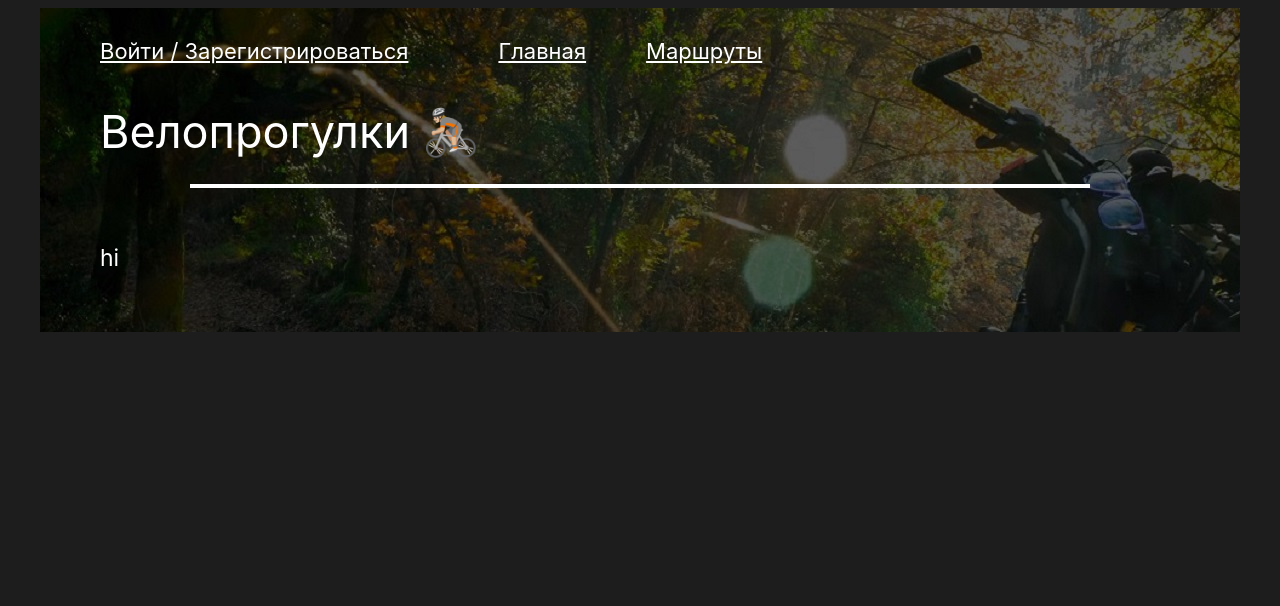
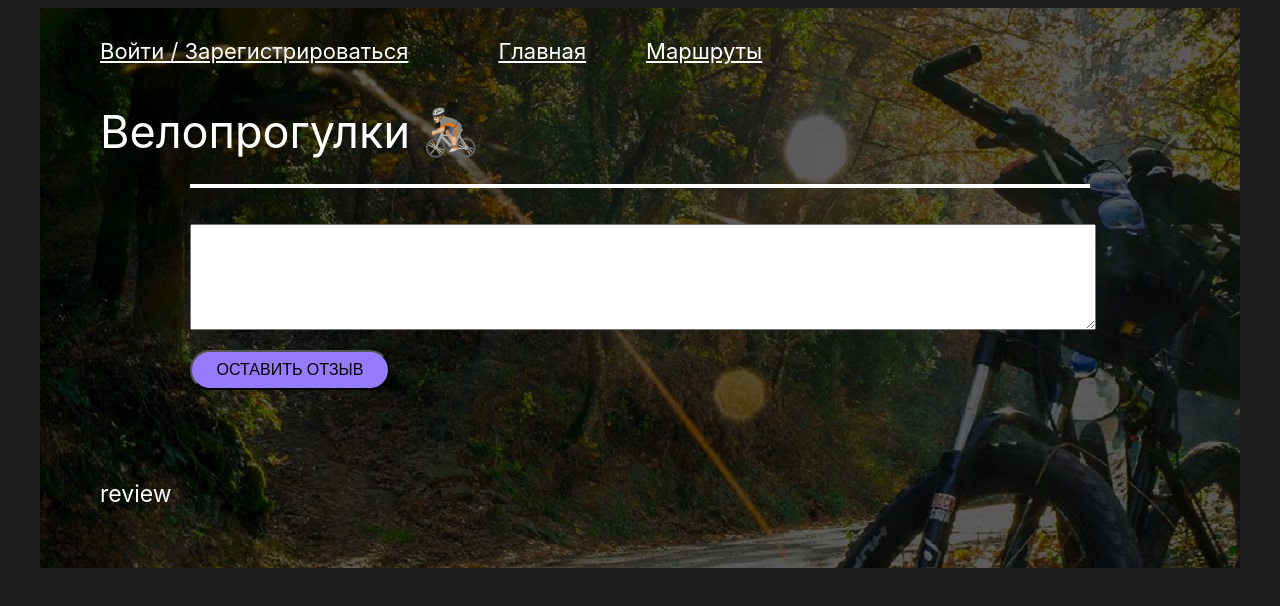
Before and after one commit to Artem-Molchanov/BikeRides, a React (Vite) app in the folder client/: page /reviews in a window 1280 px wide. Shown: the top 606 px of the page. Built offline with nearby package versions, Linux system fonts and the light colour scheme; no server answers.

Commit message:
reviews and edit

```diff
--- a/client/src/App.jsx
+++ b/client/src/App.jsx
@@ -26,11 +26,11 @@ function App() {
   const [allRoutes, setAllRoutes] = useState([]);
   const [allUsers, setAllUsers] = useState([]);
   const [currentRoute, setCurrentRoute] = useState({});
-  const [coord, setCoord] = useState([])
+  const [coord, setCoord] = useState([]);
   const [wayPointsOnMap, setWayPointsOnMap] = useState();
-  const [distance, setDistance] = useState()
-  const [duration, setDuration] = useState()
-
+  const [distance, setDistance] = useState();
+  const [duration, setDuration] = useState();
+  const [change, setChange] = useState(false);
 
   const isRegistered = user && !!user.name;
 
@@ -55,14 +55,15 @@ function App() {
       .get(`${import.meta.env.VITE_API}/track`)
       .then((data) => setAllRoutes(data.data))
       .catch((err) => console.log("Ошибка :", err));
-  }, []);
+    setChange(false);
+  }, [change]);
 
   useEffect(() => {
     axiosInstance
       .get(`${import.meta.env.VITE_API}/track/allUsers`)
       .then((data) => setAllUsers(data.data))
       .catch((err) => console.log("Ошибка :", err));
-  }, []);
+  }, [user]);
 
   return (
     <Router>
@@ -98,6 +99,7 @@ function App() {
               allUsers={allUsers}
               setCurrentRoute={setCurrentRoute}
               setTitle={setTitle}
+			  setChange={setChange}
             />
           }
         />
@@ -110,6 +112,13 @@ function App() {
               allUsers={allUsers}
               currentRoute={currentRoute}
               user={user}
+              wayPointsOnMap={wayPointsOnMap}
+              distance={distance}
+              setChange={setChange}
+              duration={duration}
+              setDuration={setDuration}
+              setDistance={setDistance}
+              setWayPointsOnMap={setWayPointsOnMap}
             />
           }
         />
@@ -122,10 +131,11 @@ function App() {
               currentRoute={currentRoute}
               user={user}
               setTitle={setTitle}
+			  setChange={setChange}
             />
           }
         />
-        <Route path="/reviews" element={<Reviews />} />
+        <Route path="/reviews" element={<Reviews currentRoute={currentRoute} />} />
       </Routes>
     </Router>
   );
--- a/client/src/Pages/AboutPage/AboutPage.jsx
+++ b/client/src/Pages/AboutPage/AboutPage.jsx
@@ -2,6 +2,7 @@ import { useState } from "react";
 import Map from "../../components/MapComponent/Map";
 import { useNavigate } from "react-router-dom";
 import MapForm from "../../components/MapComponent/MapForm";
+import axiosInstance from "../../axiosInstance";
 
 export default function AboutRoute({
   allRoutes,
@@ -9,6 +10,7 @@ export default function AboutRoute({
   currentRoute,
   user,
   setTitle,
+  setChange
 }) {
 
   const navigate = useNavigate();
@@ -21,7 +23,20 @@ export default function AboutRoute({
     navigate('/reviews')
     setTitle(`Маршрут “${currentRoute.name}” - ОТЗЫВЫ`)
   }
-  console.log();
+
+  const submitHandler = async () => {
+    console.log(currentRoute);
+
+    const response = await axiosInstance.delete(
+      `${import.meta.env.VITE_API}/routes/${currentRoute.id}`
+    );
+    if (response.status === 200) {
+      setChange(true);
+      navigate("/account");
+    }
+  };
+
+
 
   return (
     <div className="aboutPage">
@@ -39,7 +54,7 @@ export default function AboutRoute({
             {currentRoute.userId === user.id ? (
               <div className="btnsAccess">
                 <button onClick={navEdits} className="btnEdite">РЕДАКТИРОВАТЬ</button>
-                <button className="btnDelete">УДАЛИТЬ</button>
+                <button onClick={submitHandler} className="btnDelete">УДАЛИТЬ</button>
               </div>
             ) : (
               <div className="none"></div>
--- a/client/src/Pages/AccountPage/AccountPage.jsx
+++ b/client/src/Pages/AccountPage/AccountPage.jsx
@@ -13,7 +13,13 @@ export default function AccountPage({
   setTitle,
   coord,
   setCoord,
-  duration, setDuration,distance, setDistance, wayPointsOnMap, setWayPointsOnMap
+  duration,
+  setDuration,
+  distance,
+  setDistance,
+  wayPointsOnMap,
+  setWayPointsOnMap,
+  setChange,
 }) {
   const initialState = {
     name: "",
@@ -30,10 +36,12 @@ export default function AccountPage({
   const submitHandler = async (e) => {
     e.preventDefault();
     const payload = {
-      ...inputs, coordinates: wayPointsOnMap, routeLength: distance
+      ...inputs,
+      coordinates: wayPointsOnMap,
+      routeLength: distance,
     };
 
-    console.log( "distance", payload)
+    // console.log( "distance", payload)
     const response = await axiosInstance.post(
       `${import.meta.env.VITE_API}/track`,
       payload
@@ -43,7 +51,6 @@ export default function AccountPage({
       setAllRoutes(response.data);
     }
   };
-  console.log(routeUser);
 
   const routeUser = allRoutes.filter((el) => el.userId === user.id);
 
@@ -95,7 +102,6 @@ export default function AccountPage({
             setDuration={setDuration}
             distance={distance}
             setDistance={setDistance}
-
             wayPointsOnMap={wayPointsOnMap}
             setWayPointsOnMap={setWayPointsOnMap}
             coord={coord}
@@ -108,7 +114,13 @@ export default function AccountPage({
         <div className="addNewRout">МОИ МАРШРУТЫ</div>
         <div className="cardTrack">
           {routeUser.map((route, index) => (
-            <Card key={index} route={route} allUsers={allUsers} setCurrentRoute={setCurrentRoute} setTitle={setTitle} />
+            <Card
+              key={index}
+              route={route}
+              allUsers={allUsers}
+              setCurrentRoute={setCurrentRoute}
+              setTitle={setTitle}
+            />
           ))}
         </div>
       </div>
--- a/client/src/Pages/EditPge/EditPage.jsx
+++ b/client/src/Pages/EditPge/EditPage.jsx
@@ -1,43 +1,60 @@
 import { useState } from "react";
 import Map from "../../components/MapComponent/Map";
+import axiosInstance from "../../axiosInstance";
+import { useNavigate } from "react-router-dom";
 
-export default function EditRoute({ allRoutes, allUsers, currentRoute, user }) {
+export default function EditRoute({
+  allRoutes,
+  allUsers,
+  currentRoute,
+  user,
+  wayPointsOnMap,
+  distance,
+  setChange,
+  duration,
+  setDuration,
+  setDistance,
+  setWayPointsOnMap,
+}) {
+  const navigate = useNavigate();
   const initialState = {
     name: currentRoute.name,
     info: currentRoute.info,
-    coordinates: [55.7575079768237, 37.61915426232428],
-    routeLength: currentRoute.routeLength,
     locality: currentRoute.locality,
   };
+  // console.log(distance);
+
   const [inputs, setInputs] = useState(initialState);
-  // const navigate = useNavigate();
 
   const inputsHandler = (e) => {
     setInputs((prev) => ({ ...prev, [e.target.name]: e.target.value }));
   };
 
-  //   const submitHandler = async (e) => {
-  //     e.preventDefault();
-  // console.log(inputs);
+  const submitHandler = async (e) => {
+    e.preventDefault();
+    const payload = {
+      ...inputs,
+      coordinates: wayPointsOnMap,
+      routeLength: distance,
+    };
 
-  //     const response = await axiosInstance.post(
-  //       `${import.meta.env.VITE_API}/track`,
-  //       inputs
-  //     );
-  //     if (response.status === 200) {
-  //       setInputs(initialState);
-  //       setAllRoutes(response.data);
-  //     }
-  //   };
+    // console.log( "distance", payload)
+    const response = await axiosInstance.put(
+      `${import.meta.env.VITE_API}/routes/${currentRoute.id}`
+    );
+    if (response.status === 200) {
+      setChange(true);
 
-  // const routeUser = allRoutes.filter((el) => el.userId === user.id);
+      navigate("/about");
+    }
+  };
 
   return (
     <div>
       <div className="dataRout">
         <div>
           <div className="nameInAccount">{user.name}</div>
-          <div className="addNewRout">ДОБАВЛЕНИЕ НОВОГО МАРШРУТА</div>
+          <div className="addNewRout">РЕДЕКТИРОВАНИЕ МАРШРУТА</div>
           <div className="boxFormAdd">
             <form className="form">
               <input
@@ -66,13 +83,24 @@ export default function EditRoute({ allRoutes, allUsers, currentRoute, user }) {
                 onChange={inputsHandler}
                 name="routeLength"
                 placeholder="🗺 Длина маршрута"
-                value={inputs.routeLength}
+                value={distance}
               />
             </form>
           </div>
-          <button className="btnEdite">РЕДАКТИРОВАТЬ</button>
+          <button onClick={submitHandler} className="btnEdite">
+            РЕДАКТИРОВАТЬ
+          </button>
         </div>
-        <div className="map"><Map /></div>
+        <div className="map">
+          <Map
+            duration={duration}
+            setDuration={setDuration}
+            distance={distance}
+            setDistance={setDistance}
+            wayPointsOnMap={wayPointsOnMap}
+            setWayPointsOnMap={setWayPointsOnMap}
+          />
+        </div>
       </div>
     </div>
   );
--- a/client/src/Pages/ReviewsPage/ReviewsPage.jsx
+++ b/client/src/Pages/ReviewsPage/ReviewsPage.jsx
@@ -1,8 +1,40 @@
 import { useNavigate } from "react-router-dom";
+import axiosInstance from "../../axiosInstance";
+import { useState } from "react";
 
-export default function Reviews({  }) {
+export default function Reviews({ currentRoute }) {
+  const [inputs, setInputs] = useState('');
+
+  const inputsHandler = (e) => {
+    // console.log(e.target.value);
+
+
+    setInputs((prev) => ({ ...prev, [e.target.name]: e.target.value }));
+  };
+
+  const addReview = async () => {
+    const response = await axiosInstance.post(
+      `${import.meta.env.VITE_API}/reviews/${currentRoute.id}`, inputs
+    );
+
+    if (response.status === 200) {
+    }
+  };
 
   return (
-    <div className="homePage">hi</div>
+    <div>
+      <div className="boxAddReview">
+        <textarea
+          onChange={inputsHandler}
+          name="description"
+          value={inputs?.text}
+          className="textReview"
+        ></textarea>
+        <button  onClick={addReview} className="btnReview">ОСТАВИТЬ ОТЗЫВ</button>
+      </div>
+      <div>
+        <div className="homePage">review</div>
+      </div>
+    </div>
   );
 }
--- a/client/src/components/Card/Card.jsx
+++ b/client/src/components/Card/Card.jsx
@@ -9,6 +9,7 @@ export default function Card({ route, allUsers, setCurrentRoute, setTitle }) {
       setCurrentRoute(route)
       setTitle(`Маршрут “${route.name}”`);
     }
+console.log(allUsers);
 
   return (
     <div className="cardRoute">
--- a/client/src/index.css
+++ b/client/src/index.css
@@ -238,3 +238,24 @@ body {
   .none {
     height: 120px;
   }
+
+  .boxAddReview {
+    display: flex;
+    flex-direction: column;
+  }
+
+  .textReview {
+    width: 900px;
+    height: 100px;
+    margin: 60px 0 0 150px;
+  }
+
+  .btnReview {
+    margin: 20px 0 0 150px;
+    width: 200px;
+    height: 40px;
+    border-radius: 20px;
+    background-color: #957CFC;
+    font-size: 16px;
+    font-weight: 600px;
+  }
```
Also changed, not shown: 2 other files (tests, documents, lock files or other folders). Lines whose indentation alone changed are shown as unchanged.
